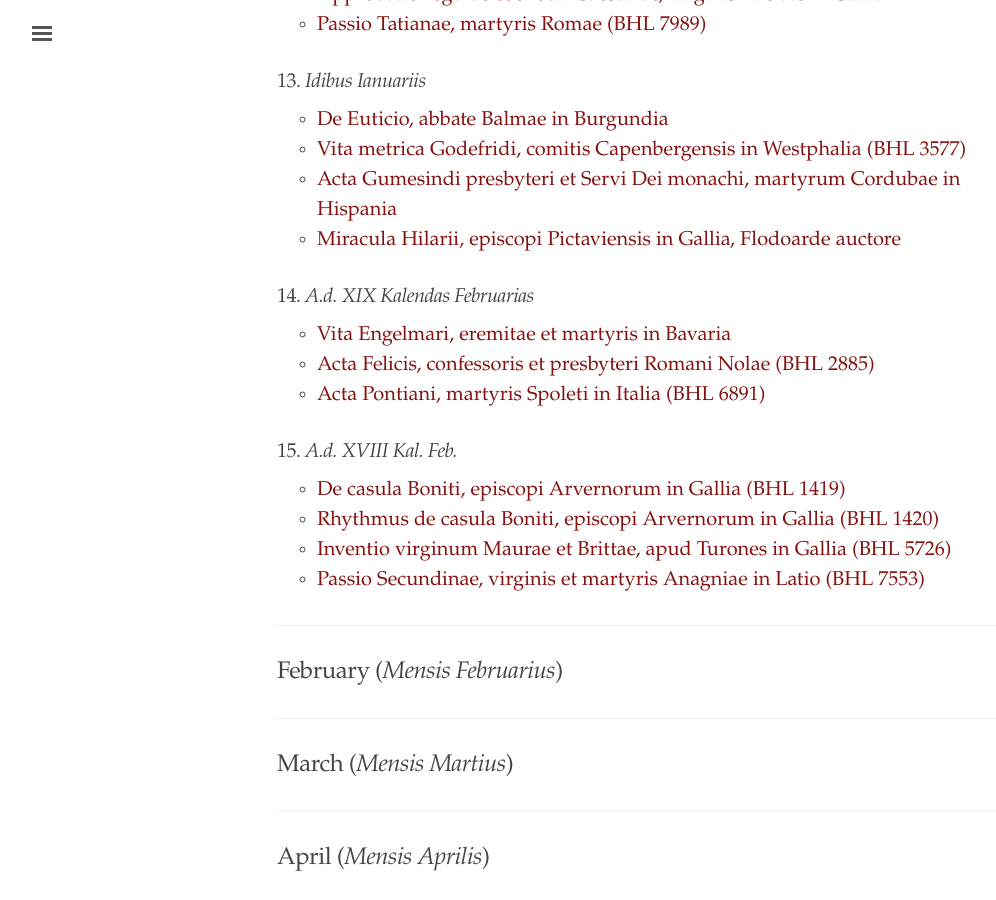
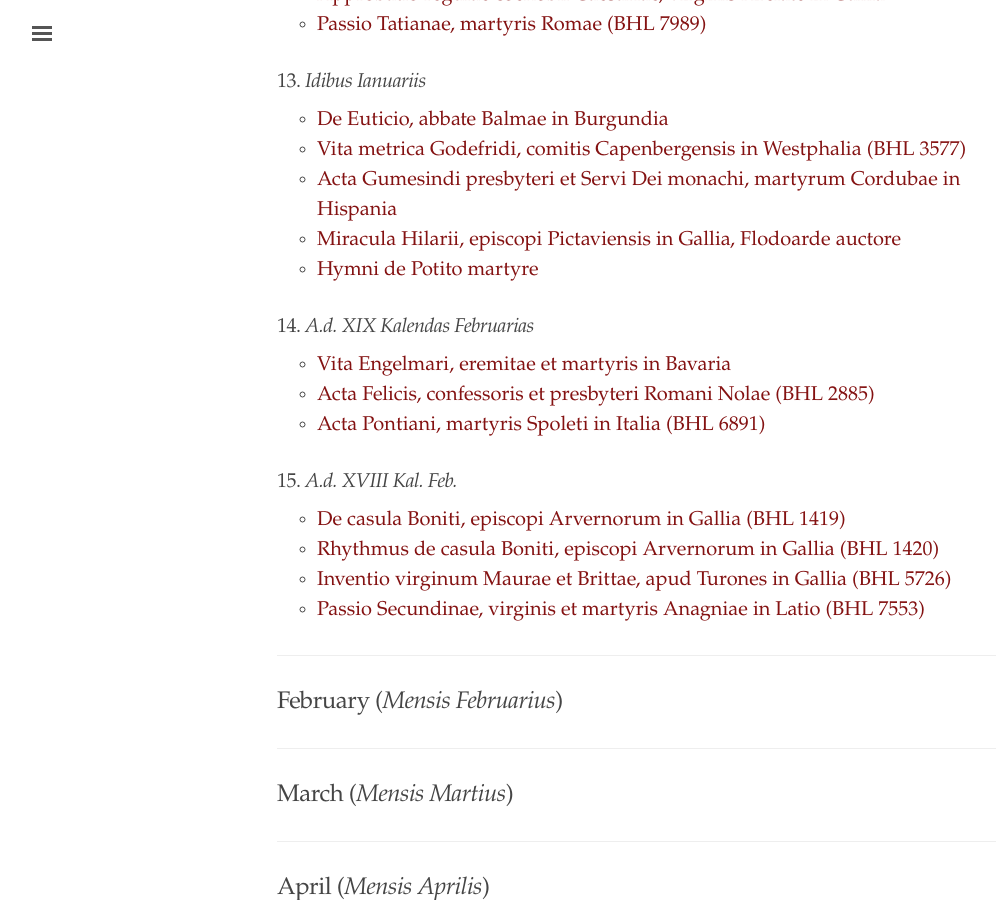
Before and after one commit to cjkoepke1/latin-hagiography, a Jekyll site: the page built from index.md, in a window 1280 px wide and 900 px high, scrolled down 4130 px. Shown: the whole window, without its empty margins (3-999 px from the left). Built offline with Jekyll 4.4.1, drawn with Linux system fonts in a browser that asks for light colours.

Commit message:
Added Hymni de Potito martyre

```diff
--- a/index.md
+++ b/index.md
@@ -146,6 +146,7 @@
 - [Vita metrica Godefridi, comitis Capenbergensis in Westphalia (BHL 3577)](https://cjkoepke1.github.io/latin-hagiography/texts/vita-metrica-godefridi/)
 - [Acta Gumesindi presbyteri et Servi Dei monachi, martyrum Cordubae in Hispania](https://cjkoepke1.github.io/latin-hagiography/texts/acta-gumesindi/)
 - [Miracula Hilarii, episcopi Pictaviensis in Gallia, Flodoarde auctore](https://cjkoepke1.github.io/latin-hagiography/texts/miracula-hilarii-flodoardi/)
+- [Hymni de Potito martyre](https://cjkoepke1.github.io/latin-hagiography/texts/hymni-de-potito/)
 
 ### 14. *A.d. XIX Kalendas Februarias*
 
```
